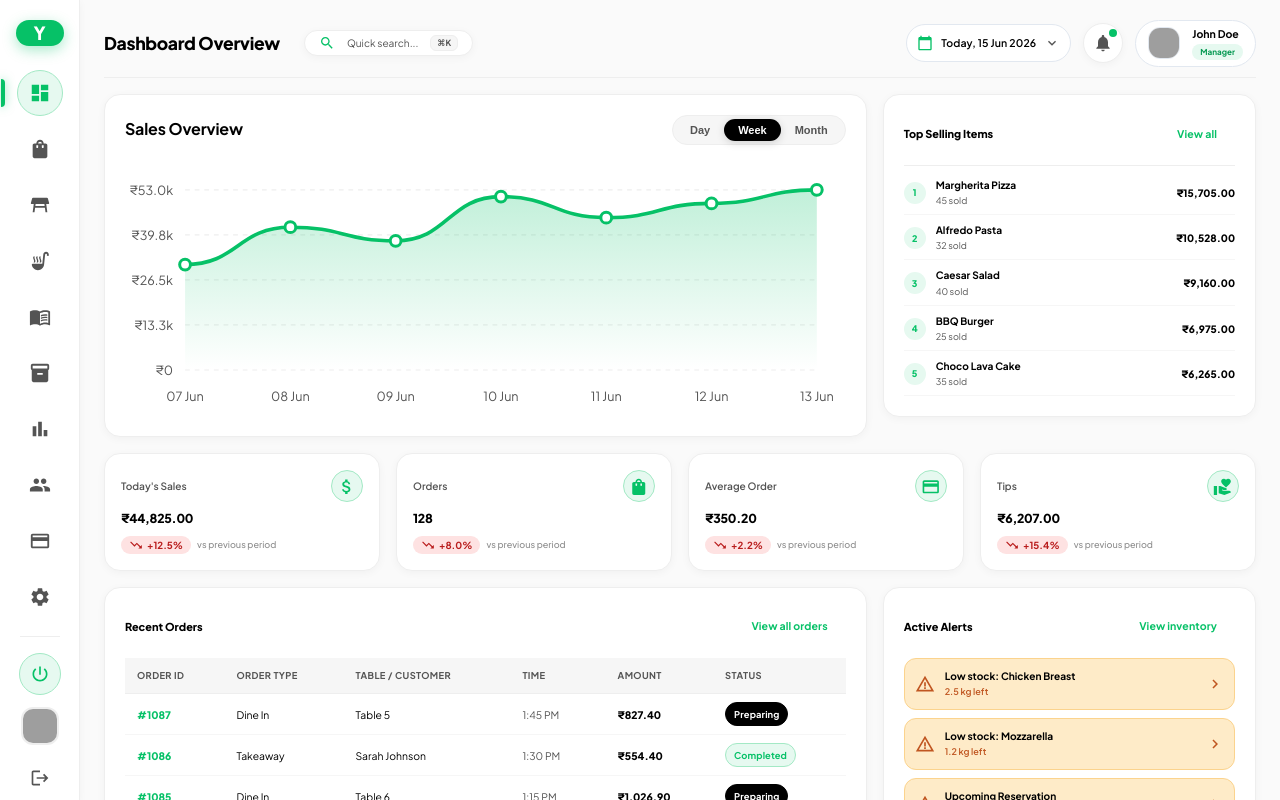
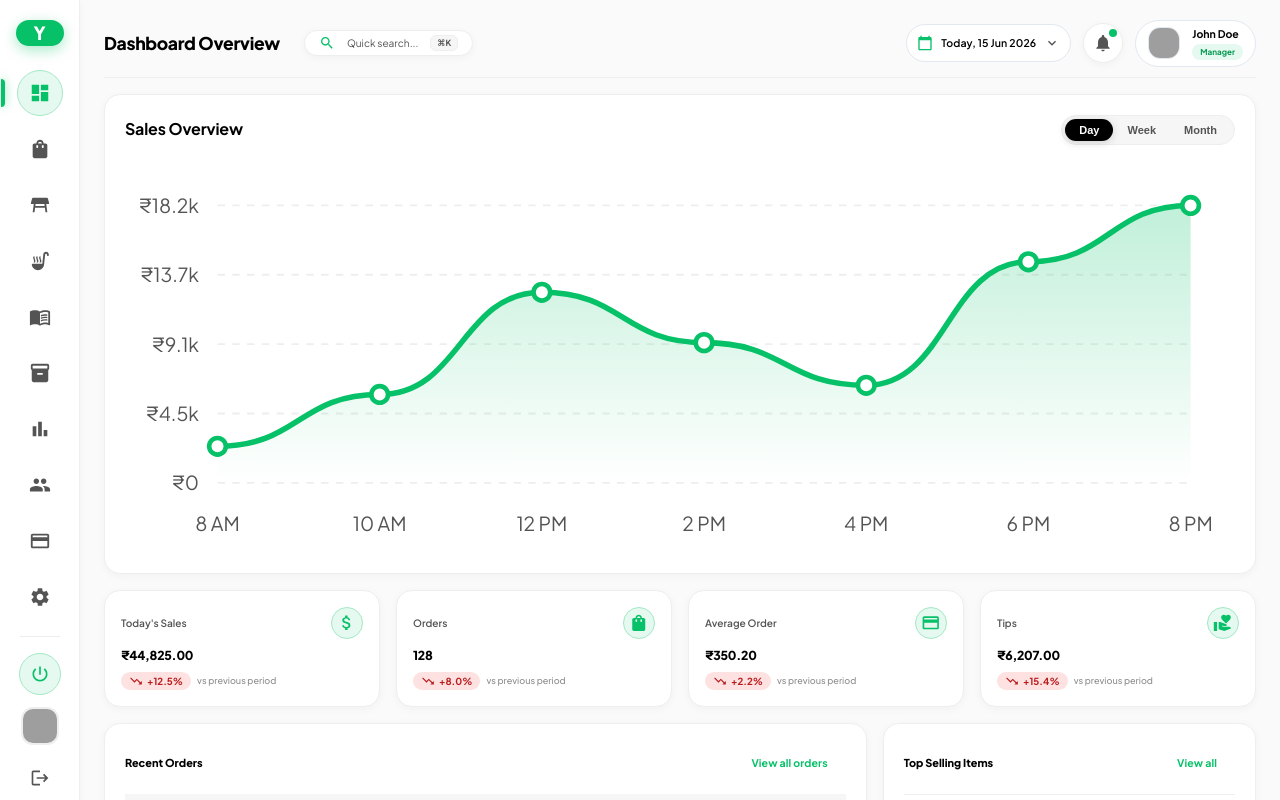
Before and after one commit to tevahdesign/POS-SYSTEM, a React (Vite) app: page /dashboard in a window 1280 px wide. Built offline with nearby package versions, Linux system fonts and the light colour scheme; grey boxes are pictures that could not be loaded.

Commit message:
Initial commit

```diff
--- a/src/pages/Dashboard.tsx
+++ b/src/pages/Dashboard.tsx
@@ -14,9 +14,6 @@ import {
   TableContainer,
   Divider,
 } from '@mui/material';
-import AddCircleOutlinedIcon from '@mui/icons-material/AddCircleOutlined';
-import TableRestaurantIcon from '@mui/icons-material/TableRestaurant';
-import SoupKitchenIcon from '@mui/icons-material/SoupKitchen';
 import AttachMoneyIcon from '@mui/icons-material/AttachMoney';
 import ShoppingBagIcon from '@mui/icons-material/ShoppingBag';
 import CreditCardIcon from '@mui/icons-material/CreditCard';
@@ -34,7 +31,7 @@ import { formatINR } from '../utils/formatters';
 export const Dashboard: React.FC = () => {
   const navigate = useNavigate();
   const { orders, alerts } = usePosStore();
-  const [chartPeriod, setChartPeriod] = useState<'Day' | 'Week' | 'Month'>('Week');
+  const [chartPeriod, setChartPeriod] = useState<'Day' | 'Week' | 'Month'>('Day');
 
   const chartDataByPeriod = {
     Day: [
@@ -74,9 +71,7 @@ export const Dashboard: React.FC = () => {
   return (
     <MainLayoutTemplate title="Dashboard Overview">
       <Box sx={{ display: 'flex', flexDirection: 'column', gap: { xs: 1.5, sm: 2 } }}>
-        {/* Sales Overview & Top Items */}
-        <Grid container spacing={{ xs: 1.5, sm: 2 }}>
-          <Grid size={{ xs: 12, lg: 8 }}>
+        {/* 1st: Sales Overview Chart (Default: Today / Day) */}
         <Paper elevation={1} sx={{ p: { xs: 1.75, sm: 2.5 }, borderRadius: '16px', backgroundColor: '#FFFFFF', border: '1px solid #EEEEEE', height: 'auto' }}>
           <LineChart
             data={chartDataByPeriod[chartPeriod]}
@@ -85,59 +80,8 @@ export const Dashboard: React.FC = () => {
             height={210}
           />
         </Paper>
-          </Grid>
 
-          <Grid size={{ xs: 12, lg: 4 }}>
-            <Paper elevation={1} sx={{ p: { xs: 1.75, sm: 2.5 }, borderRadius: '16px', backgroundColor: '#FFFFFF', border: '1px solid #EEEEEE', display: 'flex', flexDirection: 'column', height: 'auto' }}>
-              <Box sx={{ display: 'flex', alignItems: 'center', justifyContent: 'space-between', mb: 1.5 }}>
-                <Typography variant="h6" sx={{ fontWeight: 800, color: '#000000', fontFamily: "'Plus Jakarta Sans', sans-serif" }}>
-                  Top Selling Items
-                </Typography>
-                <Button size="small" onClick={() => navigate('/menu')} sx={{ color: '#06C167', fontWeight: 700 }}>
-                  View all
-                </Button>
-              </Box>
-
-              <Divider sx={{ mb: 1.5, borderColor: '#EEEEEE' }} />
-
-              <Box sx={{ display: 'flex', flexDirection: 'column', gap: 1 }}>
-                {topItems.map((item, idx) => (
-                  <Box key={idx} sx={{ display: 'flex', alignItems: 'center', gap: 1.25, pb: 0.75, borderBottom: '1px solid #F6F6F6' }}>
-                    <Box
-                      sx={{
-                        width: 22,
-                        height: 22,
-                        borderRadius: 9999,
-                        backgroundColor: '#E6F9F0',
-                        color: '#06C167',
-                        fontSize: '0.7rem',
-                        fontWeight: 800,
-                        display: 'flex',
-                        alignItems: 'center',
-                        justifyContent: 'center',
-                      }}
-                    >
-                      {idx + 1}
-                    </Box>
-                    <Box sx={{ flex: 1, minWidth: 0 }}>
-                      <Typography variant="subtitle2" sx={{ fontWeight: 700, fontSize: '0.78rem', color: '#000000', fontFamily: "'Plus Jakarta Sans', sans-serif" }} noWrap>
-                        {item.name}
-                      </Typography>
-                      <Typography variant="caption" sx={{ color: '#545454', fontSize: '0.7rem' }}>
-                        {item.qty}
-                      </Typography>
-                    </Box>
-                    <Typography variant="subtitle2" sx={{ fontWeight: 800, color: '#000000', fontFamily: "'Plus Jakarta Sans', sans-serif", fontSize: '0.78rem' }}>
-                      {item.amount}
-                    </Typography>
-                  </Box>
-                ))}
-              </Box>
-            </Paper>
-          </Grid>
-        </Grid>
-
-        {/* 4 KPI Cards Grid */}
+        {/* 2nd: 4 KPI Cards Grid */}
         <Grid container spacing={{ xs: 1.25, sm: 2 }}>
           <Grid size={{ xs: 6, sm: 6, md: 3 }}>
             <KpiCard
@@ -177,8 +121,9 @@ export const Dashboard: React.FC = () => {
           </Grid>
         </Grid>
 
-        {/* Recent Orders Table & Alerts */}
+        {/* 3rd: Recent Orders Table & Top Selling Items / Alerts */}
         <Grid container spacing={{ xs: 1.5, sm: 2 }}>
+          {/* Recent Orders Table */}
           <Grid size={{ xs: 12, lg: 8 }}>
             <Paper elevation={1} sx={{ p: { xs: 1.75, sm: 2.5 }, borderRadius: '16px', backgroundColor: '#FFFFFF', border: '1px solid #EEEEEE', height: 'auto' }}>
               <Box sx={{ display: 'flex', alignItems: 'center', justifyContent: 'space-between', mb: 1.5 }}>
@@ -226,7 +171,58 @@ export const Dashboard: React.FC = () => {
             </Paper>
           </Grid>
 
+          {/* Top Selling Items & Active Alerts Column */}
           <Grid size={{ xs: 12, lg: 4 }}>
+            <Box sx={{ display: 'flex', flexDirection: 'column', gap: 2 }}>
+              {/* Top Selling Items Card */}
+              <Paper elevation={1} sx={{ p: { xs: 1.75, sm: 2.5 }, borderRadius: '16px', backgroundColor: '#FFFFFF', border: '1px solid #EEEEEE', height: 'auto' }}>
+                <Box sx={{ display: 'flex', alignItems: 'center', justifyContent: 'space-between', mb: 1.5 }}>
+                  <Typography variant="h6" sx={{ fontWeight: 800, color: '#000000', fontFamily: "'Plus Jakarta Sans', sans-serif" }}>
+                    Top Selling Items
+                  </Typography>
+                  <Button size="small" onClick={() => navigate('/menu')} sx={{ color: '#06C167', fontWeight: 700 }}>
+                    View all
+                  </Button>
+                </Box>
+
+                <Divider sx={{ mb: 1.5, borderColor: '#EEEEEE' }} />
+
+                <Box sx={{ display: 'flex', flexDirection: 'column', gap: 1 }}>
+                  {topItems.map((item, idx) => (
+                    <Box key={idx} sx={{ display: 'flex', alignItems: 'center', gap: 1.25, pb: 0.75, borderBottom: '1px solid #F6F6F6' }}>
+                      <Box
+                        sx={{
+                          width: 22,
+                          height: 22,
+                          borderRadius: 9999,
+                          backgroundColor: '#E6F9F0',
+                          color: '#06C167',
+                          fontSize: '0.7rem',
+                          fontWeight: 800,
+                          display: 'flex',
+                          alignItems: 'center',
+                          justifyContent: 'center',
+                        }}
+                      >
+                        {idx + 1}
+                      </Box>
+                      <Box sx={{ flex: 1, minWidth: 0 }}>
+                        <Typography variant="subtitle2" sx={{ fontWeight: 700, fontSize: '0.78rem', color: '#000000', fontFamily: "'Plus Jakarta Sans', sans-serif" }} noWrap>
+                          {item.name}
+                        </Typography>
+                        <Typography variant="caption" sx={{ color: '#545454', fontSize: '0.7rem' }}>
+                          {item.qty}
+                        </Typography>
+                      </Box>
+                      <Typography variant="subtitle2" sx={{ fontWeight: 800, color: '#000000', fontFamily: "'Plus Jakarta Sans', sans-serif", fontSize: '0.78rem' }}>
+                        {item.amount}
+                      </Typography>
+                    </Box>
+                  ))}
+                </Box>
+              </Paper>
+
+              {/* Active Alerts Card */}
               <Paper elevation={1} sx={{ p: { xs: 1.75, sm: 2.5 }, borderRadius: '16px', backgroundColor: '#FFFFFF', border: '1px solid #EEEEEE', display: 'flex', flexDirection: 'column', height: 'auto' }}>
                 <Box sx={{ display: 'flex', alignItems: 'center', justifyContent: 'space-between', mb: 1.5 }}>
                   <Typography variant="h6" sx={{ fontWeight: 800, color: '#000000', fontFamily: "'Plus Jakarta Sans', sans-serif" }}>
@@ -273,6 +269,7 @@ export const Dashboard: React.FC = () => {
                   ))}
                 </Box>
               </Paper>
+            </Box>
           </Grid>
         </Grid>
       </Box>
```
Lines whose indentation alone changed are shown as unchanged.
